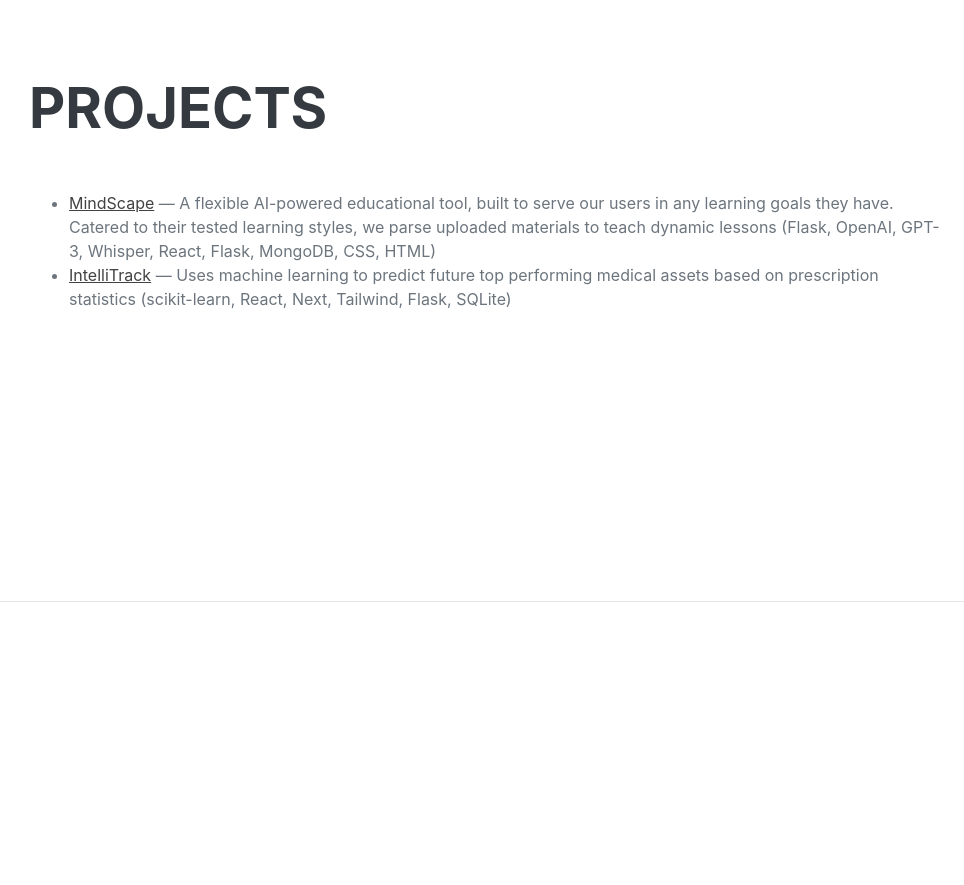
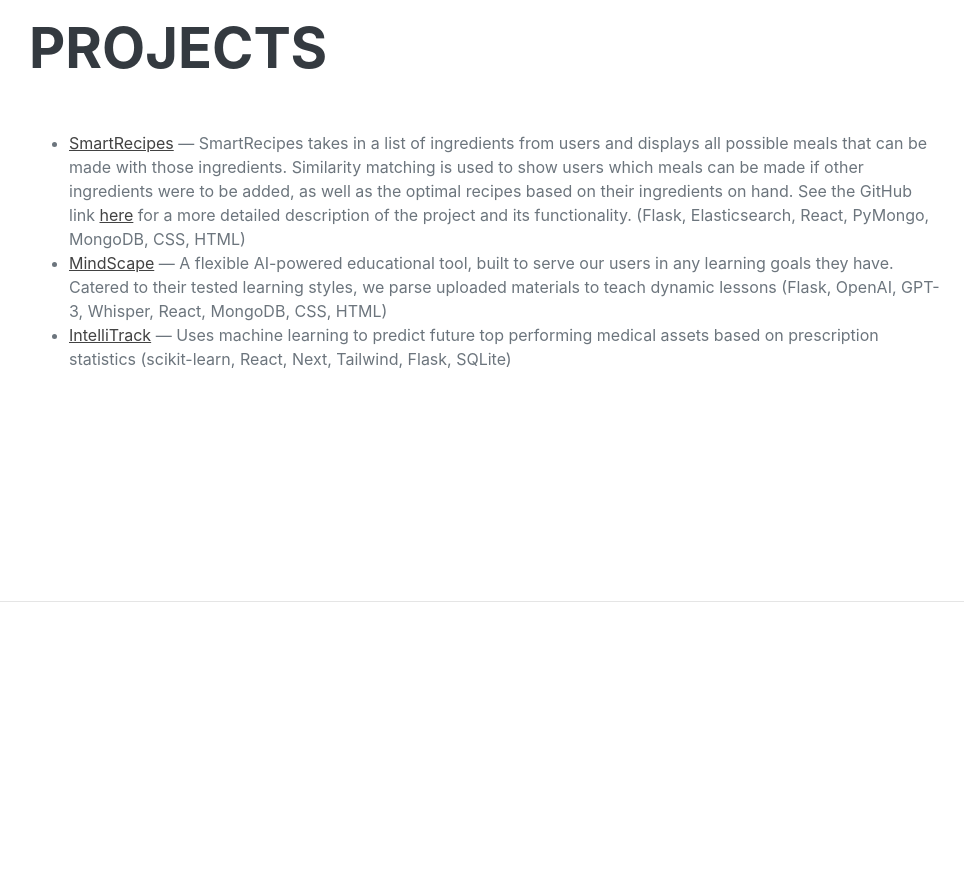
Before and after one commit to blake-whitman/blake-whitman.github.io, a plain HTML site: page index.html in a window 1280 px wide. Shown: the part 1000-1885 px from the top of the page, without its empty margins (291-1255 px from the left). Drawn offline with nearby package versions, Linux system fonts and the light colour scheme; a web font is replaced by a local one.

Commit message:
Update index.html

```diff
--- a/index.html
+++ b/index.html
@@ -67,8 +67,10 @@
                 <div class="resume-section-content">
                     <h2 class="mb-5">Projects</h2>
                     <ul>
+                        <li><a href="projects/treehacks.html"><u>SmartRecipes</u></a> &mdash; SmartRecipes takes in a list of ingredients from users and displays all possible meals that can be made with those ingredients. Similarity matching is used to show users which meals can be made if other ingredients were to be added, as well as the optimal recipes based on their ingredients on hand. See the GitHub link <a href="https://github.com/blake-whitman/HackKU"><u>here</u></a> for a more detailed description of the project and its functionality.
+            (Flask, Elasticsearch, React, PyMongo, MongoDB, CSS, HTML)</li>
                         <li><a href="projects/treehacks.html"><u>MindScape</u></a> &mdash; A flexible AI-powered educational tool, built to serve our users in any learning goals they have. Catered to their tested learning styles, we parse uploaded materials to teach dynamic lessons
-            (Flask, OpenAI, GPT-3, Whisper, React, Flask, MongoDB, CSS, HTML)</li>
+            (Flask, OpenAI, GPT-3, Whisper, React, MongoDB, CSS, HTML)</li>
                         <li><a href="projects/veeva-sys.html"><u>IntelliTrack</u></a> &mdash; Uses machine learning to predict future top performing medical assets based on prescription statistics
             (scikit-learn, React, Next, Tailwind, Flask, SQLite)</li>
                     </ul>
```
